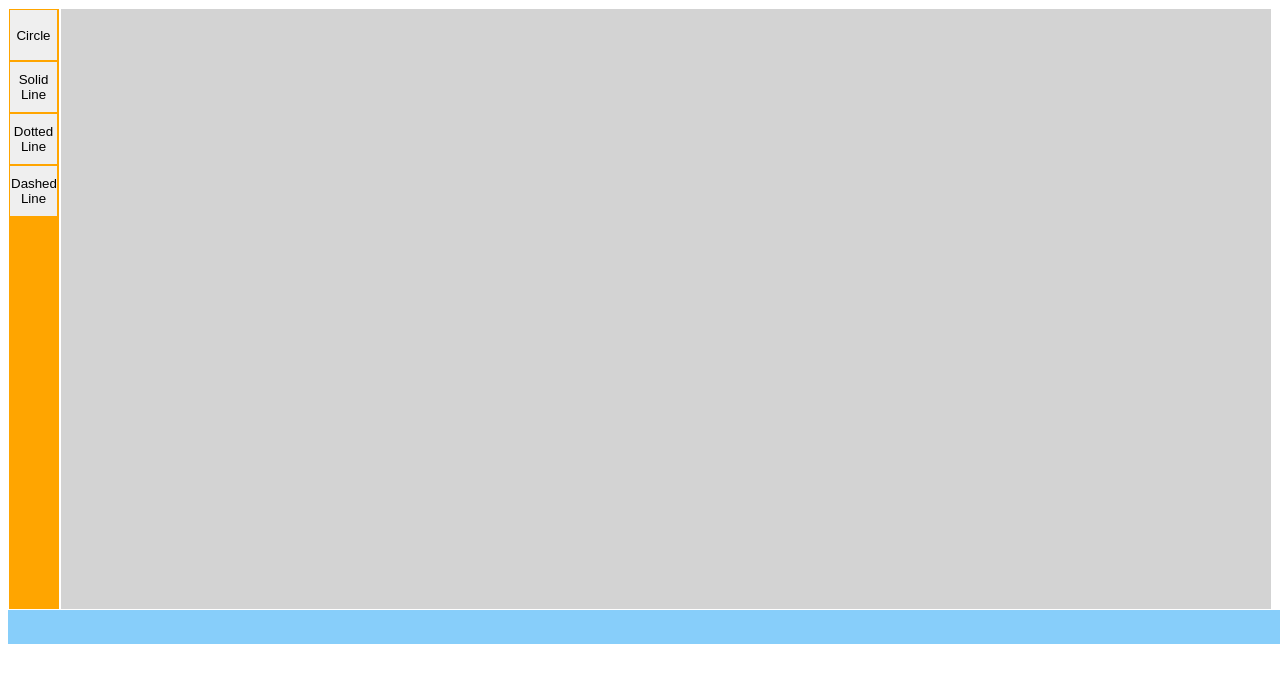
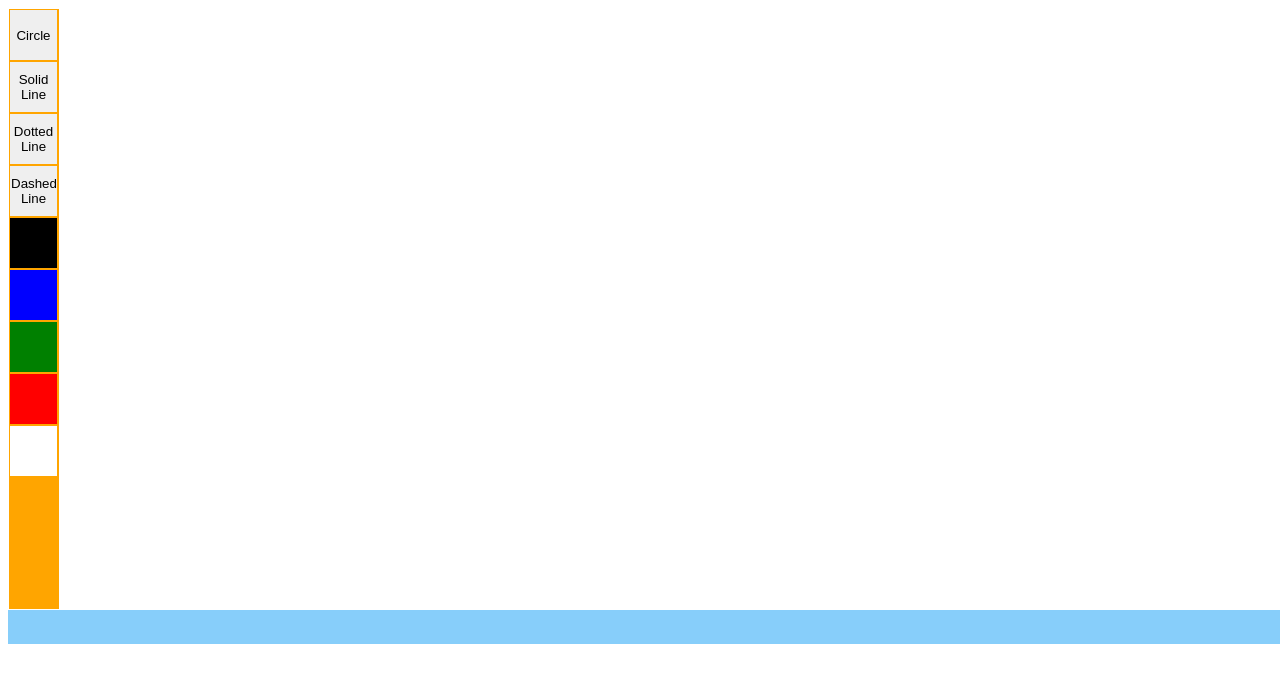
Before and after one commit to icaunus/painter, an Angular app: page / in a window 1280 px wide. Shown: the top 682 px of the page. Built offline with nearby package versions, Linux system fonts and the light colour scheme.

Commit message:
color buttons added

```diff
--- a/src/app/drawarea/drawarea.component.css
+++ b/src/app/drawarea/drawarea.component.css
@@ -1,5 +1,5 @@
 drawarea {
   width: 1295px;
   margin: 1px;
-  background-color: lightgray;
+  background-color: white;
 }
--- a/src/app/shapes/shapes.component.css
+++ b/src/app/shapes/shapes.component.css
@@ -15,3 +15,8 @@ div.shapes {
   padding: 1px;
   margin: 1px;
 }
+#blackBtn { background-color: black; }
+#blueBtn { background-color: blue; }
+#greenBtn { background-color: green; }
+#redBtn { background-color: red; }
+#whiteBtn { background-color: white; }
--- a/src/app/shapes/shapes.component.html
+++ b/src/app/shapes/shapes.component.html
@@ -3,4 +3,9 @@
   <button id="solidLineBtn" class="btn">Solid Line</button>
   <button id="dashedLineBtn" class="btn">Dotted Line</button>
   <button id="dottedLineBtn" class="btn">Dashed Line</button>
+  <button id="blackBtn" class="btn"></button>
+  <button id="blueBtn" class="btn"></button>
+  <button id="greenBtn" class="btn"></button>
+  <button id="redBtn" class="btn"></button>
+  <button id="whiteBtn" class="btn"></button>
 </div>
--- a/src/app/shapes/shapes.component.ts
+++ b/src/app/shapes/shapes.component.ts
@@ -19,7 +19,11 @@ export class ShapesComponent implements OnInit {
     let solidLineBtn:HTMLButtonElement = <HTMLButtonElement> document.getElementById("solidLineBtn");
     let dashedLineBtn:HTMLButtonElement = <HTMLButtonElement> document.getElementById("dashedLineBtn");
     let dottedLineBtn:HTMLButtonElement = <HTMLButtonElement> document.getElementById("dottedLineBtn");
-    let lineDash:HTMLInputElement = <HTMLInputElement> document.getElementById("lineType");
+    let blackBtn:HTMLButtonElement = <HTMLButtonElement> document.getElementById("blackBtn");
+    let blueBtn:HTMLButtonElement = <HTMLButtonElement> document.getElementById("blueBtn");
+    let greenBtn:HTMLButtonElement = <HTMLButtonElement> document.getElementById("greenBtn");
+    let redBtn:HTMLButtonElement = <HTMLButtonElement> document.getElementById("redBtn");
+    let whiteBtn:HTMLButtonElement = <HTMLButtonElement> document.getElementById("whiteBtn");
     let canvas:HTMLCanvasElement = <HTMLCanvasElement> document.getElementById("painterCanvas");
     let context = canvas.getContext("2d");
     let printCoordinates = (event) => {
@@ -27,20 +31,20 @@ export class ShapesComponent implements OnInit {
       var oldY = event.clientY;
       var statusBar = document.getElementById("statusBar");
 
-      statusBar.innerHTML = oldX + ", " + oldY;
+      statusBar.innerText = oldX + ", " + oldY;
     };
 
+    context.lineWidth = 10;
     circleBtn.addEventListener("click", function(event) {
       var oldX = event.clientX;
       var oldY = event.clientY;
 
       printCoordinates(event);
       context.beginPath();
-      context.arc(oldX, oldY, 40,0,2 * Math.PI);
+      context.arc(oldX, oldY, 40, 0, 2 * Math.PI);
       context.closePath();
       context.stroke();
     });
-
     solidLineBtn.addEventListener("click", function(event) {
       var oldX = event.clientX;
       var newX = oldX - 50;
@@ -53,7 +57,6 @@ export class ShapesComponent implements OnInit {
       context.lineTo(newX, newY);
       context.stroke();
     });
-
     dashedLineBtn.addEventListener("click", function(event) {
       var oldX = event.clientX;
       var newX = oldX - 50;
@@ -65,7 +68,6 @@ export class ShapesComponent implements OnInit {
       context.lineTo(newX, newY);
       context.stroke();
     });
-
     dottedLineBtn.addEventListener("click", function(event) {
       var oldX = event.clientX;
       var newX = oldX - 50;
@@ -73,10 +75,25 @@ export class ShapesComponent implements OnInit {
       var newY = oldY + 50;
 
       printCoordinates(event);
-      context.setLineDash([10, 2]);
+      context.setLineDash([1, 20]);
       context.moveTo(oldX, oldY);
       context.lineTo(newX, newY);
       context.stroke();
     });
+    blackBtn.addEventListener("click", function(event) {
+      context.strokeStyle = "#000000";
+    })
+    blueBtn.addEventListener("click", function(event) {
+      context.strokeStyle = "#00ff00";
+    })
+    greenBtn.addEventListener("click", function(event) {
+      context.strokeStyle = "#00ffff";
+    })
+    redBtn.addEventListener("click", function(event) {
+      context.strokeStyle = "#ff0000";
+    })
+    whiteBtn.addEventListener("click", function(event) {
+      context.strokeStyle = "#ffffff";
+    })
   }
 }
```
